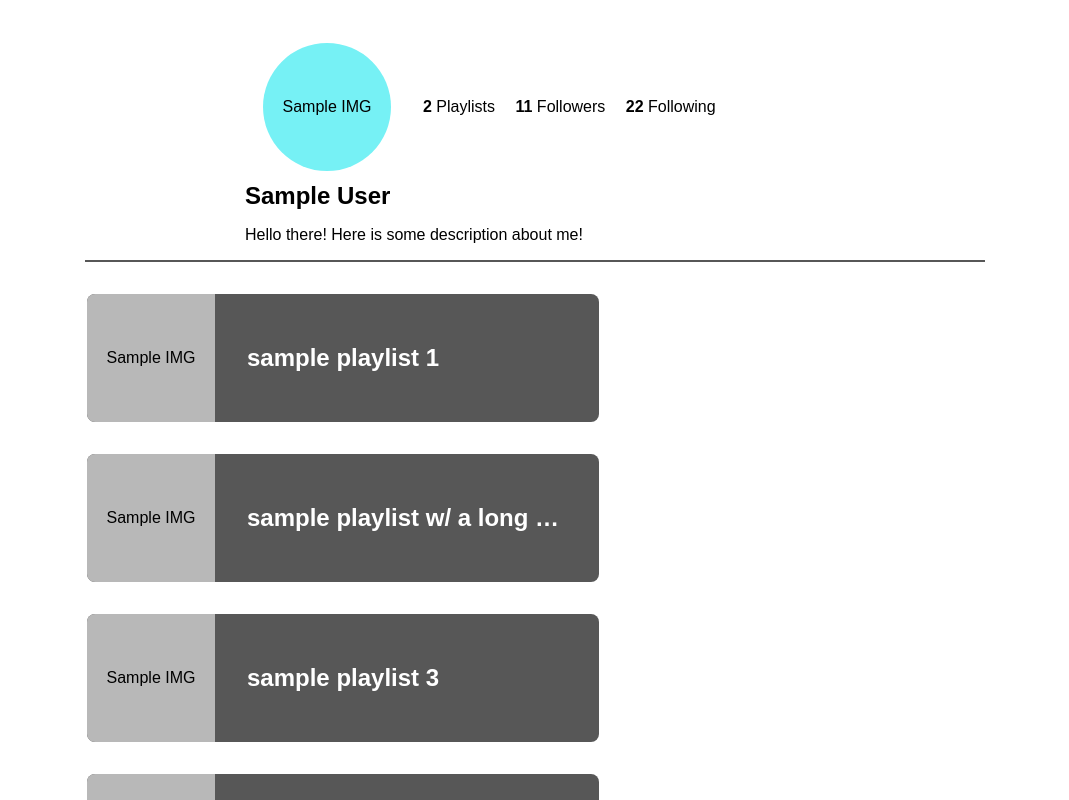
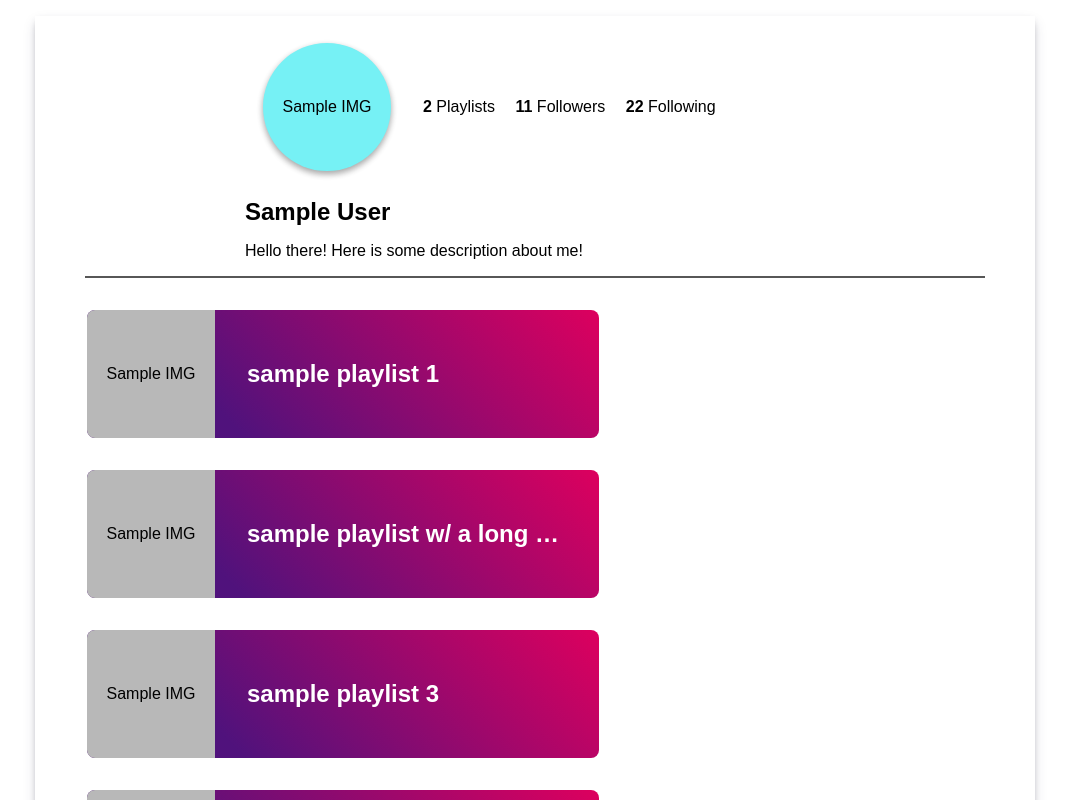
Before and after one commit to swu465/MyJams, a Nuxt app in the folder application/client/: page /profile in a window 1280 px wide. Shown: the top 800 px of the page, without its empty margins (105-1174 px from the left). Built offline with nearby package versions, Linux system fonts and the light colour scheme.

Commit message:
Add new CSS for profile page

```diff
--- a/application/client/pages/profile.vue
+++ b/application/client/pages/profile.vue
@@ -112,9 +112,13 @@
   align-items: center;
   height: 128px;
   width: 512px;
-  background-color: #575757;
   border-radius: 8px;
   overflow: hidden;
+  background: rgb(80,18,124);
+  background: -moz-linear-gradient(47deg, rgba(80,18,124,1) 25%, rgba(221,0,94,1) 100%);
+  background: -webkit-linear-gradient(47deg, rgba(80,18,124,1) 25%, rgba(221,0,94,1) 100%);
+  background: linear-gradient(47deg, rgba(80,18,124,1) 25%, rgba(221,0,94,1) 100%);
+  filter: progid:DXImageTransform.Microsoft.gradient(startColorstr="#50127c",endColorstr="#dd005e",GradientType=1);
 }
 
 .playlist h2 {
@@ -129,6 +133,7 @@
 
 .playlist-image-container{
   display: flex;
+  flex-shrink: 0;
   height: 128px;
   width: 128px;
   justify-content: center;
@@ -139,8 +144,7 @@
 #container{
   display: flex;
   justify-content: center;
-  height: 100vh;
-  width: 100vw;
+  width: 100%;
   box-sizing: border-box;
   font-family: "Montserrat", sans-serif;
   overflow-x: hidden;
@@ -164,10 +168,9 @@
   display: flex;
   flex-direction: column;
   align-items: center;
-  height: 90%;
   width: 1000px;
-  margin: 32px 0;
-  box-sizing: border-box;
+  margin: 16px 0;
+  box-shadow: rgba(50, 50, 93, 0.25) 0px 6px 12px -2px, rgba(0, 0, 0, 0.3) 0px 3px 7px -3px;
 }
 
 #profile-top{
@@ -184,6 +187,7 @@
   justify-content: center;
   align-items: center;
   padding: 16px 160px;
+  margin-top: 16px;
   height: 150px;
   width: 100%;
   box-sizing: border-box;
@@ -213,6 +217,7 @@
   width: 128px;
   background-color: #76f1f5;
   border-radius: 100%;
+  box-shadow: rgba(0, 0, 0, 0.16) 0px 3px 6px, rgba(0, 0, 0, 0.23) 0px 3px 6px;
 }
 
 #profile-header{
@@ -231,6 +236,7 @@
 
 #profile-name{
   font-size: 1.5em;
+  margin-top: 16px;
 }
 
 #profile-description{
```
